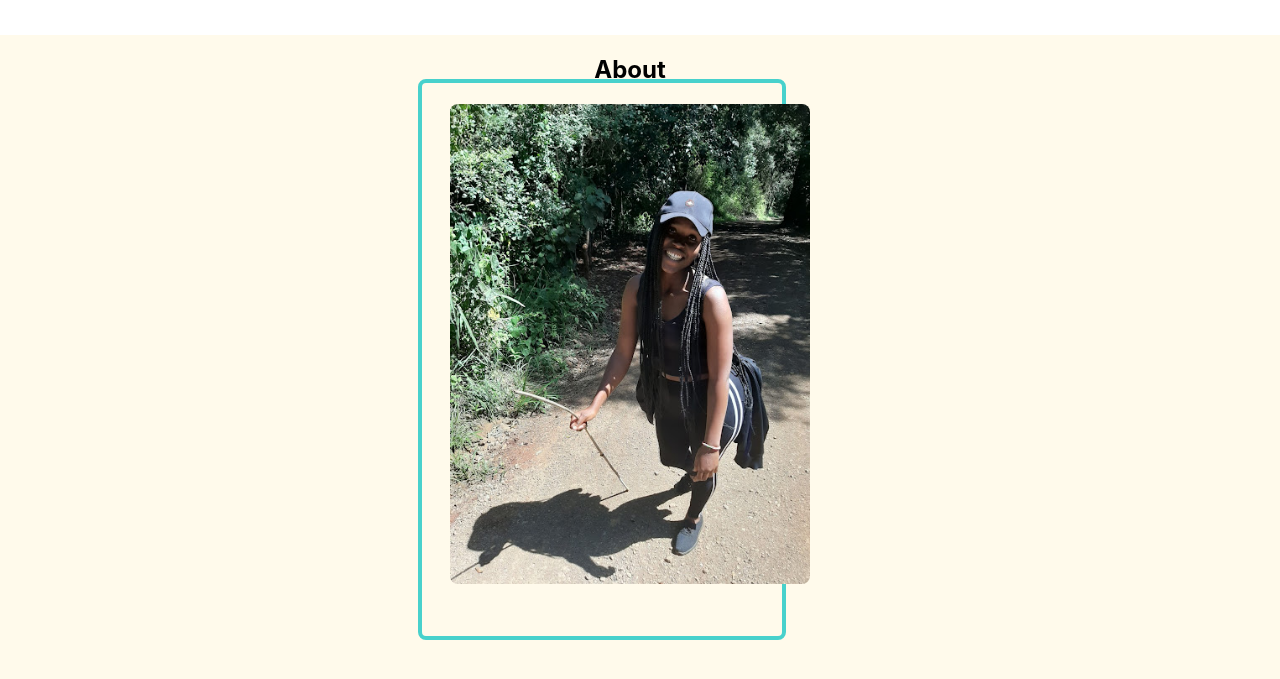
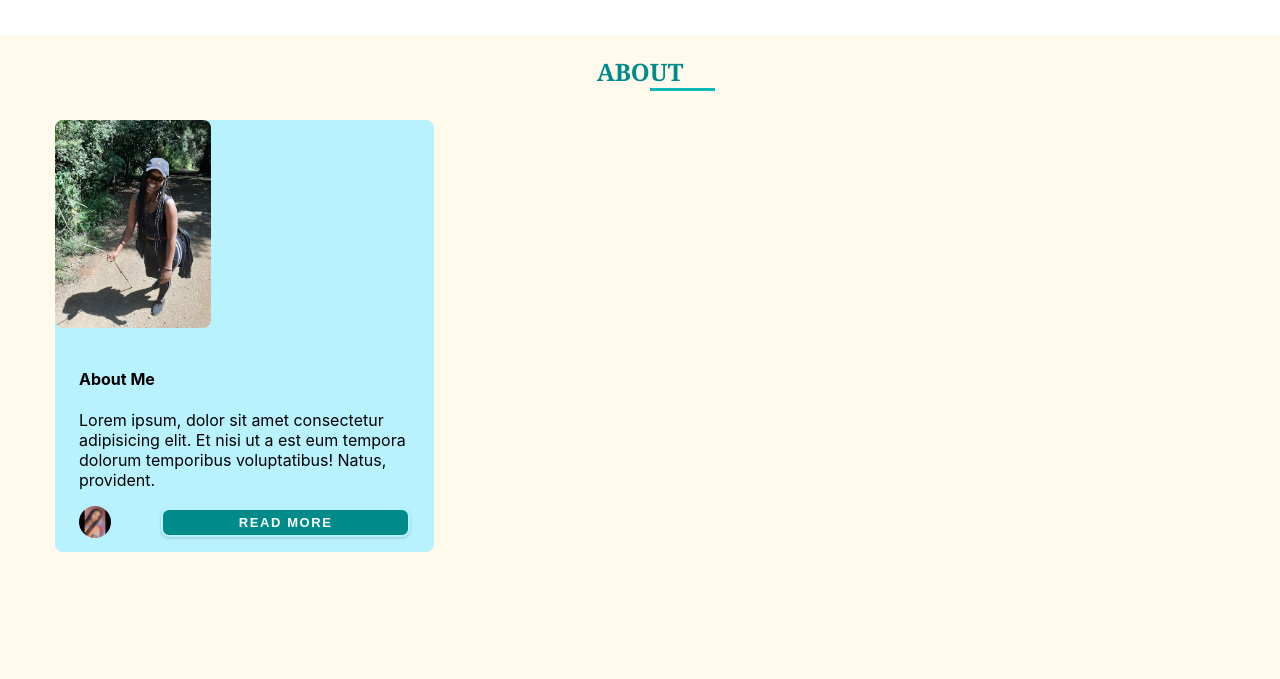
Before and after one commit to NjeriMuchiri/portfolio-app, a React (Create React App) app: page / in a window 1280 px wide. Shown: the part 787-1466 px from the top of the page. Built offline with nearby package versions, Linux system fonts and the light colour scheme.

Commit message:
created new elements and got rid of the previous elements i had earlier created

```diff
--- a/src/App.css
+++ b/src/App.css
@@ -182,7 +182,7 @@
  .photo-section{
    display:none;
  }
- .introduction .hero-btn{
+  .hero-btn{
    text-transform: uppercase;
    background: #008b8b;
    color:#ffff;
@@ -303,59 +303,123 @@
    height:100vh;
    overflow:hidden;
  }
- .isall-about{
-   display:flex;
-   justify-content: center;
-   align-items: center;
-   /* margin-left:80px; */
+ .section-title {
+   margin-bottom: 2rem;
+   text-align: center;
  }
- .info-title{
-   position:relative;
-   text-align:center;
-   justify-content: center;
- }
- .photo-me{
-   justify-self: center;
-   position:relative;
-   margin-right:20px;
+ .section-title h2{
+   text-transform: uppercase;
+   color:darkcyan;
+   font-family:Cambria;
 
  }
- .photo-me::before {
-   content: '';
-   position: absolute;
-   width: 100%;
-   height: 100%;
-   border: 0.25rem solid #48d1cc;
-   top: 2rem;
-   right: -2rem;
+ .section-title h2::after{
+   content:'';
+   width:65px;
+   height:3px;
+   background:#0abab5;
+   display:block;
+   margin-left:650px;
+   position:absolute;
+ }
+ .section-center {
+   width: 90vw;
+   margin: 0 auto;
+   max-width: 1170px;
+ }
+ .card{
+   height:27rem;
+   position: relative;
+   -webkit-perspective:1500px;
+   perspective: 1500px;
+ }
+ .card-side{
+   -webkit-transition:all 0.2s linear;
+   transition:all 0.2s linear;
+   -webkit-backface-visibility:hidden;
+   backface-visibility: hidden;
+   position:absolute;
+   top:0;
+   left:0;
+   width:100%;
+   height:100%;
    border-radius: var(--radius);
+   -webkit-transform:translate3d(0, 0, 0);
+   transform:translate3d(0, 0, 0);
+   visibility:visible;
  }
-
- .me-image {
-   max-width: 25rem;
-   max-height: 30rem;
+ .card-front{
+   background:#b9f2ff;
+ }
+ .card-back{
+   background:#80daeb;
+   -webkit-transform: rotateY(-180deg);
+   transform: rotateY(-180deg);
+   display:grid;
+   place-items:center;
+ }
+ .card:hover .card-front{
+   -webkit-transform: rotateY(0);
+   transform:rotateY(0);
+ }
+ .card-info{
+   padding:1rem 1.5rem;
+ }
+ .card-front img{
+   height:13rem;
    -o-object-fit: cover;
    object-fit: cover;
-   border-radius: var(--radius);
+   border-top-left-radius:var(--radius);
+   border-top-right-radius: var(--radius);
+   border-bottom-right-radius:var(--radius);
+   border-bottom-left-radius:var(--radius);
+ }
+ .card-footer{
+   display:grid;
+   grid-template-columns: auto 1fr;
+   -webkit-box-align: center;
+   align-items: center;
+ }
+ .card-footer img{
+   width:2rem;
+   height:2rem;
+   -o-object-fit:cover;
+   object-fit: cover;
+   border-radius:50%;
+ }
+ .card-back .btn{
+   /* margin-bottom:0; */
+   justify-self: end;
+ }
+ .btn {
+   text-transform: uppercase;
+   background: #008b8b;
+   color: #ffff;
    position: relative;
+   letter-spacing: 0.1rem;
+   padding: 5px 15px;
+   display: inline-block;
+   font-weight: 800;
+   margin-left: 50px;
+   font-size: 13px;
+   border: 2px solid #b9f2ff;
+   cursor: pointer;
+   box-shadow: 0 1px 3px rgba(0, 0, 0, 0.2);
+   border-radius: 0.5rem;
+   transition: all 0.3s linear;
+   -webkit-transition: all 0.3s linear;
  }
-
-
- @media screen and (min-width:992px){
-   .isall-about {
-     display: flex;
-     justify-content: center;
-     align-items: center;
-     /* margin-left:80px; */
-   }
-      .photo-me{
-        position:relative;
-        display:block;
-      }
-      .photo-me::before{
-        margin-top:12px;
-        left:-2rem;
-      }
+ .btn:hover{
+   color:#000;
  }
-
+ .blog-center{
+   display:grid;
+   grid-template-columns: repeat(auto-fill, minmax(330px, 1fr));
+   gap:3rem 1rem;
+ }
+  @media screen and (min-width: 992px) {
+    .section-center {
+      width: 95vw;
+    }
+  }
  /* end of about-me section styling */
--- a/src/components/aboutsection.js
+++ b/src/components/aboutsection.js
@@ -1,23 +1,39 @@
 import React from 'react';
 import '../App.css';
 import girlboss from '../images/aboutme.jpg';
+import boss from '../images/headerimg.jpg';
+
 
 
 function AboutSection(){
     return(
         <>
-        <section className="part">
-            <div className="isall-about">
-               <article className="photo-me">
-                   <div className="info-title">
-                      <h2>About</h2>
-                      </div>
-                    <img src={girlboss} alt="NjeriMuchiri" className="me-image" />
-               </article>
+        <section class="part">
+      <div class="section-title">
+        <h2>About</h2>
+      </div>
+      <div class="section-center blog-center">
+        <div class="card">
+          <div class="card-side card-front">
+            <img src={girlboss} alt="NjeriMuchiri" />
+            <div class="card-info">
+              <h4>About Me</h4>
+              <p>
+                Lorem ipsum, dolor sit amet consectetur adipisicing elit. Et
+                nisi ut a est eum tempora dolorum temporibus voluptatibus!
+                Natus, provident.
+              </p>
+              <div class="card-footer">
+                <img src={boss} alt="Njerimuchiri" />
+                <button class="btn">read more</button>
+          </div>
             </div>
+        </div>
+        </div>
+        </div>
         </section>
         </>
-    )
-}
+    );
+};
 
 export default AboutSection;
```
